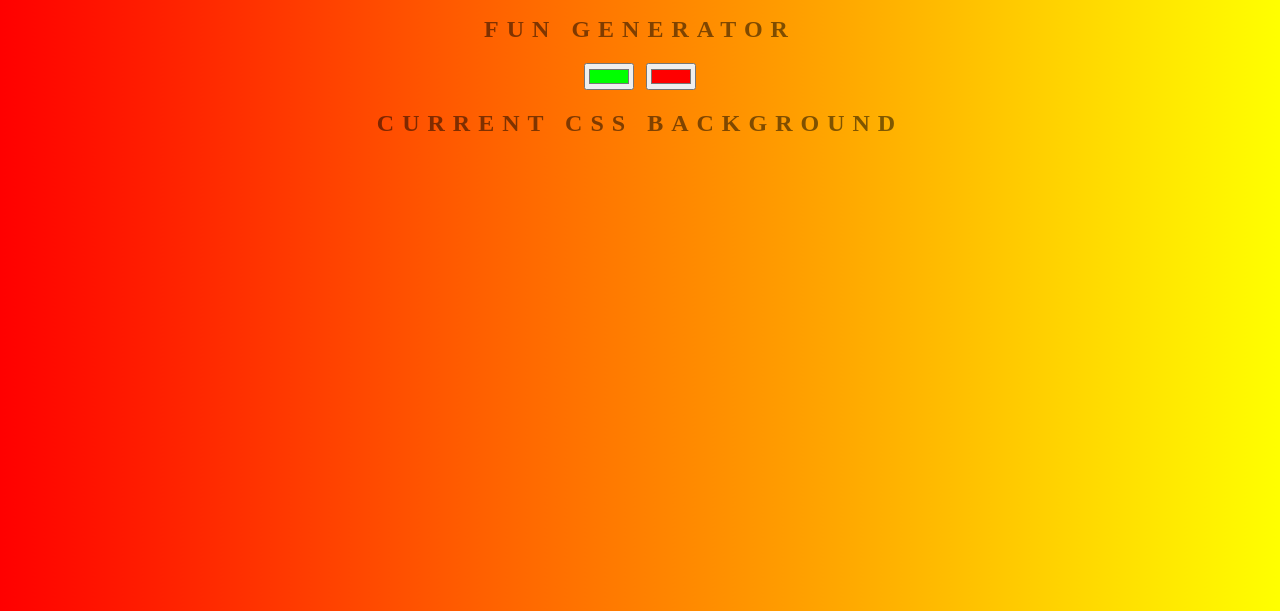
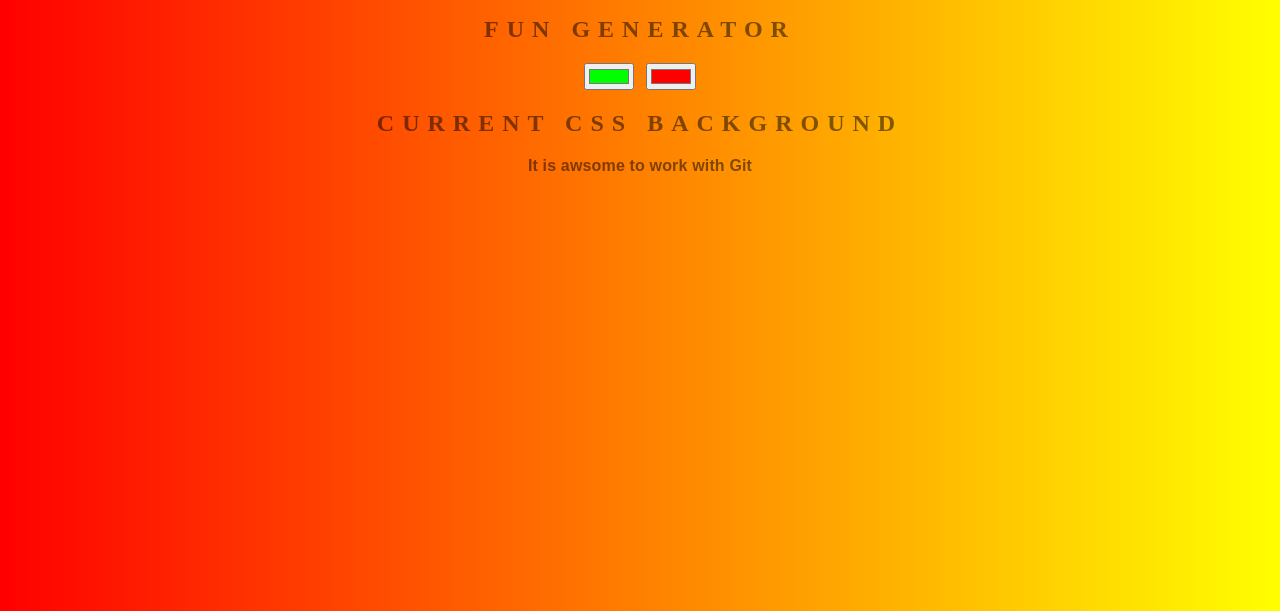
Before and after one commit to Oblivion001/background-generator, a plain HTML site: page index.html in a window 1280 px wide. Shown: the part 189-800 px from the top of the page. Drawn offline with Linux system fonts and the light colour scheme.

Commit message:
changing text

```diff
--- a/index.html
+++ b/index.html
@@ -10,7 +10,7 @@
 	<input class="color1" type="color" name="color1" value="#00ff00">
 	<input class="color2" type="color" name="color2" value="#ff0000">
 	<h2>Current CSS Background</h2>
-	<h3></h3>
+	<h3>It is awsome to work with Git</h3>
 	<script type="text/javascript" src="script.js"></script>
 </body>
 </html>
```
